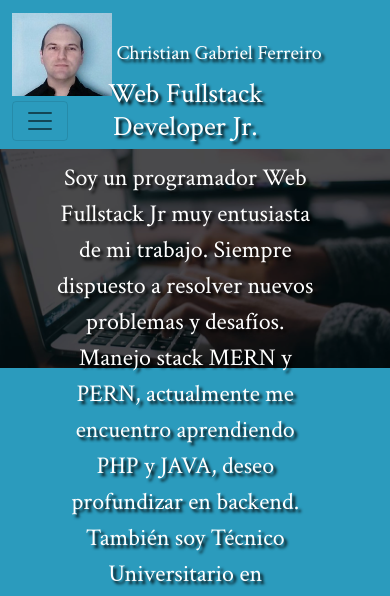
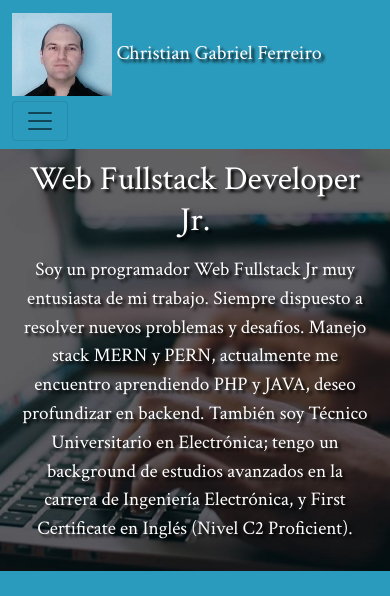
Before and after one commit to FerriProg/ferriprog-portfolio, a PHP site: page /Crud-final-php/ in a window 390 px wide. Shown: the top 596 px of the page. Run offline with PHP 8.4, Linux system fonts and the light colour scheme; data comes from the database, SQL or seed files in the repository; some libraries are stand-ins or nearby versions.

Commit message:
main page responsive, css clean, prettier magic

```diff
--- a/css/styles.css
+++ b/css/styles.css
@@ -10,10 +10,6 @@ body {
   font-family: 'Crimson Text', serif;
   font-weight: 400;
   background-color: rgb(43, 155, 189);
-}
-
-.customHeader {
-  height: 100vh;
 }
 
 .customShadow {
@@ -31,44 +27,39 @@ body {
   text-shadow: 3px 3px 3px black;
 }
 
-.backgroundModifier {
-  filter: brightness(30%);
-  height: 100%;
+.custom-bg-image {
+  background: linear-gradient(to right, #0000009c, #0000009c),
+    url('../img/main.jpg');
+  background-size: cover;
+  background-repeat: no-repeat;
+  background-position: center;
+  height: 83vh;
 }
 
-.aboutCustomHeight {
-  height: 88%;
+.custom-text-container {
+  display: flex;
+  flex-direction: column;
+  justify-content: center;
+  align-items: center;
+  height: 100%;
+  padding: 0 20px;
 }
 
-.aboutChild {
-  padding-right: 5rem;
-  width: 75%;
-  height: 50%;
-}
-
-.textOverImage {
-  position: absolute;
-  top: 15rem;
-  right: 0;
-  bottom: 0;
-  left: 10%;
-  padding: 1rem;
-  justify-content: center;
-}
-
-.textOverImage h1 {
+.custom-text-container h1 {
+  font-size: 2.5rem;
+  margin-bottom: 1rem;
   color: white;
-  text-align: center;
-  margin-bottom: 1rem;
   text-shadow: 3px 3px 3px black;
 }
 
-.textOverImage p {
+.custom-text-container p {
   font-size: 1.5rem;
+  max-width: 100%;
+  text-align: center;
+  overflow-wrap: break-word;
   line-height: 1.5;
   font-weight: 500;
   color: white;
-  text-align: center;
   margin-bottom: 1rem;
   text-shadow: 3px 3px 3px black;
 }
@@ -79,16 +70,11 @@ body {
   font-weight: 500;
   color: white;
   text-align: center;
-
   text-shadow: 3px 3px 3px black;
 }
 
 .customProjectCardHeight {
   height: 22rem;
-}
-
-.customCardHeight {
-  height: 30rem;
 }
 
 .contactFont {
@@ -108,32 +94,22 @@ body {
   text-shadow: 3px 3px 3px black;
 }
 
-@media screen and (min-width: 992px) and (max-width: 1199px) {
-  .customHeader {
-    height: initial;
+@media screen and (max-width: 767px) {
+  .custom-bg-image {
+    height: 50vh;
+  }
+
+  .custom-text-container h1 {
+    font-size: 2.1rem;
+  }
+
+  .custom-text-container p {
+    font-size: 1.2rem;
   }
 }
 
-@media screen and (min-width: 1200px) and (max-width: 1400px) {
-  .customHeader {
-    height: initial;
-  }
-
-  .backgroundModifier img {
-    object-fit: cover;
-    object-position: center;
-    height: 83vh;
+@media screen and (min-width: 768px) and (max-width: 991px) {
+  .custom-bg-image {
+    height: 61vh;
   }
 }
-
-@media screen and (min-width: 1401px) {
-  .customHeader {
-    height: initial;
-  }
-
-  .backgroundModifier img {
-    object-fit: cover;
-    object-position: center;
-    height: 83vh;
-  }
-}
--- a/index.php
+++ b/index.php
@@ -1,7 +1,6 @@
 <?php include './controllers/connect.php';
 $connection = new connect();
-$proyectos= $connection->consultar("SELECT * FROM `projects`");
-?>
+$proyectos= $connection->consultar("SELECT * FROM `projects`"); ?>
 <!DOCTYPE html>
 <html lang="es">
   <head>
@@ -27,7 +26,7 @@ $proyectos= $connection->consultar("SELECT * FROM `projects`");
   </head>
   <body>
     <header class="p-0 m-0 customHeader container-fluid">
-      <nav class="navbar navbar-expand-lg navbar-light backgroundColor">
+      <nav class="navbar navbar-expand-lg navbar-light">
         <div class="container">
           <a class="navbar-brand text-white customShadow" href="#">
             <img src="./img/face.jpg" alt="Ferriprog face" width="100px" />
@@ -74,27 +73,19 @@ $proyectos= $connection->consultar("SELECT * FROM `projects`");
         </div>
       </nav>
 
-      <div class="outModifier">
-        <div class="backgroundModifier">
-          <img src="./img/main.jpg" class="d-block w-100" alt="ba1" />
-        </div>
-        <section
-          id="about"
-          class="d-flex justify-content-center align-items-center aboutCustomHeight"
-        >
-          <div class="aboutChild d-flex flex-column text-center textOverImage">
+      <div class="custom-bg-image">
+        <div class="container custom-text-container">
           <h1 class="mb-3 text-center">Web Fullstack Developer Jr.</h1>
-            <p class="lh-base fw-normal text-center mb-sm-3 customFont">
+          <p class="lh-base fw-normal text-center mb-sm-3">
             Soy un programador Web Fullstack Jr muy entusiasta de mi trabajo.
             Siempre dispuesto a resolver nuevos problemas y desafíos. Manejo
-              stack MERN y PERN, actualmente me encuentro aprendiendo PHP y
-              JAVA, deseo profundizar en backend. También soy Técnico
-              Universitario en Electrónica; tengo un background de estudios
-              avanzados en la carrera de Ingeniería Electrónica, y First
-              Certificate en Inglés (Nivel C2 Proficient).
+            stack MERN y PERN, actualmente me encuentro aprendiendo PHP y JAVA,
+            deseo profundizar en backend. También soy Técnico Universitario en
+            Electrónica; tengo un background de estudios avanzados en la carrera
+            de Ingeniería Electrónica, y First Certificate en Inglés (Nivel C2
+            Proficient).
           </p>
         </div>
-        </section>
       </div>
     </header>
     <main>
@@ -103,9 +94,7 @@ $proyectos= $connection->consultar("SELECT * FROM `projects`");
           <div class="projectSectionTitle">Mis proyectos</div>
         </h2>
         <div class="row mt-0 mb-0 me-auto ms-auto">
-        <?php #leemos proyectos 1 por 1
-                foreach($proyectos as $proyecto){
-                ?>
+          <?php foreach($proyectos as $proyecto){ ?>
             <div class="col-md-4 mb-2">
               <div class="card customProjectCardHeight d-flex flex-column">
                 <img
@@ -119,10 +108,11 @@ $proyectos= $connection->consultar("SELECT * FROM `projects`");
                   </h5>
 
                   <div class="mt-auto">
-                <a href="#" class="btn btn-primary abrirModal mt-auto"
+                    <a
+                      href="#"
+                      class="btn btn-primary openModal mt-auto"
                       data-bs-toggle="modal"
-                  data-bs-target="#myModal"
-
+                      data-bs-target="#cardModal"
                       data-title="<?php echo $proyecto['title']; ?>"
                       data-image="<?php echo $proyecto['image']; ?>"
                       data-description="<?php echo $proyecto['description']; ?>"
@@ -132,15 +122,10 @@ $proyectos= $connection->consultar("SELECT * FROM `projects`");
                       Ver detalles
                     </a>
                   </div>
-
-
                 </div>
               </div>
             </div>
-                <?php
-                }
-              ?>
-
+          <?php } ?>
         </div>
       </section>
 
@@ -148,7 +133,7 @@ $proyectos= $connection->consultar("SELECT * FROM `projects`");
         <h2 class="d-flex justify-content-center fs-3 p-3 mb-0">
           <div class="projectSectionTitle">Testimonios</div>
         </h2>
-        <div class="row mt-0 mb-0 me-auto ms-auto customWidth">
+        <div class="row mt-0 mb-0 me-auto ms-auto">
           <div class="col-md-4 mb-2 d-flex align-items-stretch">
             <div class="card">
               <div class="card-body">
@@ -314,44 +299,53 @@ $proyectos= $connection->consultar("SELECT * FROM `projects`");
       </h5>
     </footer>
     <!-- Modal -->
-    <div class="modal fade" id="myModal" tabindex="-1" aria-labelledby="exampleModalLabel" aria-hidden="true">
+    <div
+      class="modal fade"
+      id="cardModal"
+      tabindex="-1"
+      aria-labelledby="modalLabel"
+      aria-hidden="true"
+    >
       <div class="modal-dialog modal-dialog-centered">
         <div class="modal-content">
-
           <div class="modal-header">
-            <h5 class="modal-title" id="exampleModalLabel">Título del modal</h5>
-            <button type="button" class="btn-close" data-bs-dismiss="modal" aria-label="Cerrar"></button>
+            <h5 class="modal-title" id="modalLabel">Título del modal</h5>
+            <button
+              type="button"
+              class="btn-close"
+              data-bs-dismiss="modal"
+              aria-label="Cerrar"
+            ></button>
           </div>
 
-          <img
-              src=""
-              class="modal-image-container"
-              alt=""
-            />
+          <img src="" class="modal-image-container" alt="" />
 
           <div class="modal-body"></div>
           <div class="modal-footer">
             <a
-              class="text-decoration-none modal-github btn btn-secondary btn-icon"
+              class="modal-github btn btn-secondary btn-icon"
+              href=""
+              target="_blank"
+            >
+              <div><i class="fa-brands fa-github"></i> Repositorio</div>
+            </a>
+            <a
+              class="modal-extlink btn btn-dark btn-icon"
               href=""
               target="_blank"
             >
               <div>
-              <i class="fa-brands fa-github"></i> Repositorio
+                <i class="fa-solid fa-arrow-up-right-from-square"></i> Link
+                externo
               </div>
-
             </a>
-            <a
-              class="text-decoration-none modal-extlink btn btn-dark btn-icon"
-              href=""
-              target="_blank"
+            <button
+              type="button"
+              class="btn btn-danger"
+              data-bs-dismiss="modal"
             >
-            <div>
-              <i class="fa-solid fa-arrow-up-right-from-square"></i> Link externo
-            </div>
-
-            </a>
-            <button type="button" class="btn btn-danger" data-bs-dismiss="modal">Cerrar</button>
+              Cerrar
+            </button>
           </div>
         </div>
       </div>
--- a/js/modal.js
+++ b/js/modal.js
@@ -1,12 +1,12 @@
 document.addEventListener('DOMContentLoaded', function () {
-  const abrirModalButtons = document.querySelectorAll('.abrirModal');
+  const openModalButtons = document.querySelectorAll('.openModal');
   const modalTitle = document.querySelector('.modal-title');
   const modalBody = document.querySelector('.modal-body');
   const modalGithub = document.querySelector('.modal-github');
   const modalExtlink = document.querySelector('.modal-extlink');
   const modalImageContainer = document.querySelector('.modal-image-container');
 
-  abrirModalButtons.forEach((button) => {
+  openModalButtons.forEach((button) => {
     button.addEventListener('click', function () {
       const title = this.getAttribute('data-title');
       const description = this.getAttribute('data-description');
```
Lines whose indentation alone changed are shown as unchanged.
